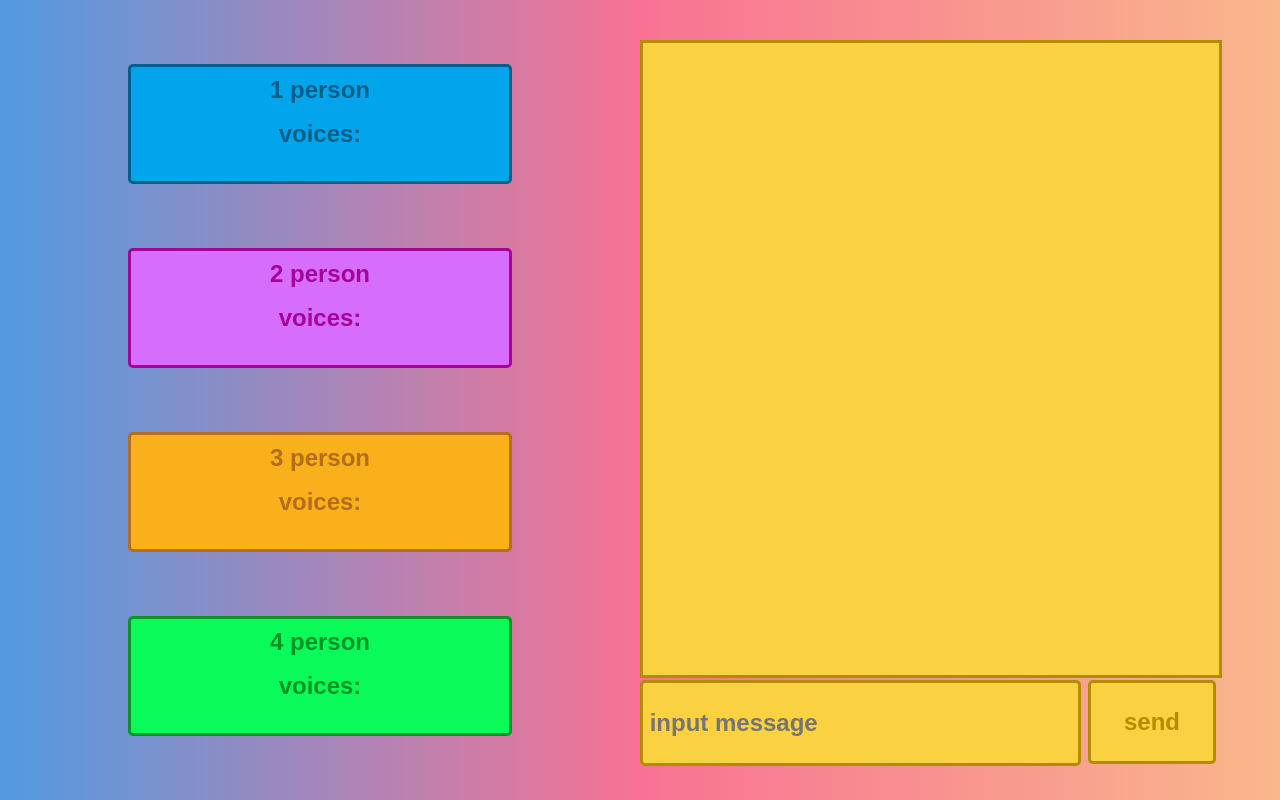
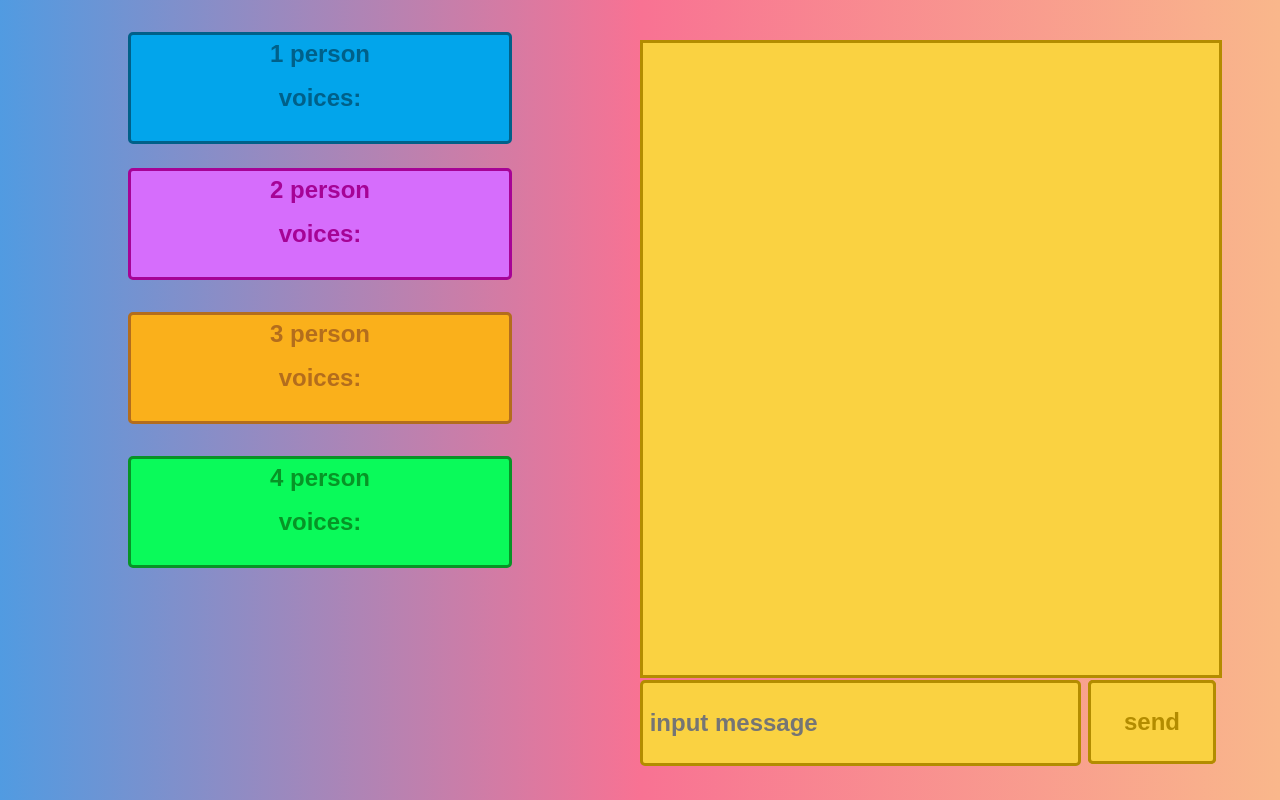
Before and after one commit to baitim/Voting, a Flask app: page / in a window 1280 px wide. Run offline with Flask 3, Linux system fonts and the light colour scheme; data that the repository does not hold is empty; parts of the project's set-up code (start-up, migrations or seed data) failed here and were passed over.

Commit message:
make js and refactor

```diff
--- a/app.py
+++ b/app.py
@@ -19,7 +19,6 @@ def main():
 @app.route('/btn', methods=['POST'])
 def btn():
    global voices
-   print(request.remote_addr)
    btn_ind = (int)(request.values.get('btn_ind'))
    if request.method == 'POST':
       if btn_ind != -1:
@@ -42,7 +41,6 @@ def msg():
       chat += "from " + str(request.remote_addr) + "\tat " + str(time_string) + "<br/>" + "\n"
       message_width = 34
       for i in range(int(len(message) / message_width) + 1):
-         print(i * message_width, i * (message_width + 1))
          left_border  = min(len(message), i * message_width)
          right_border = min(len(message), (i + 1) * message_width )
          chat += str(message[left_border:right_border]) + "<br/>" + "\n"
--- a/static/style.css
+++ b/static/style.css
@@ -88,7 +88,7 @@
     position: fixed;
     left: 10%;
     width: 30%;
-    height: 15%;
+    height: 14%;
     padding: 0;
     display: inline-block;
     line-height: 20px;
@@ -103,7 +103,7 @@
     transition: all 0.3s ease !important;
     font-weight: bolder;
 
-    top: 8%;
+    top: 4%;
     background-color: #02a5eb !important;
     color: #006089 !important;
     border: 3px solid #006089 !important;
@@ -120,7 +120,7 @@
     position: fixed;
     left: 10%;
     width: 30%;
-    height: 15%;
+    height: 14%;
     padding: 0;
     display: inline-block;
     line-height: 20px;
@@ -135,7 +135,7 @@
     transition: all 0.3s ease !important;
     font-weight: bolder;
 
-    top: 31%;
+    top: 21%;
     background-color: #d66dfc !important;
     color: #a60396 !important;
     border: 3px solid #a60396 !important;
@@ -152,7 +152,7 @@
     position: fixed;
     left: 10%;
     width: 30%;
-    height: 15%;
+    height: 14%;
     padding: 0;
     display: inline-block;
     line-height: 20px;
@@ -167,7 +167,7 @@
     transition: all 0.3s ease !important;
     font-weight: bolder;
 
-    top: 54%;
+    top: 39%;
     background-color: #fab01b !important;
     color: #b36d1d !important;
     border: 3px solid #b36d1d !important;
@@ -184,7 +184,7 @@
     position: fixed;
     left: 10%;
     width: 30%;
-    height: 15%;
+    height: 14%;
     padding: 0;
     display: inline-block;
     line-height: 20px;
@@ -198,7 +198,7 @@
     transition: all 0.3s ease !important;
     font-weight: bolder;
 
-    top:77%;
+    top:57%;
     background-color: #0afa5a !important;
     color: #079426 !important;
     border: 3px solid #079426 !important;
--- a/templates/index.html
+++ b/templates/index.html
@@ -6,88 +6,35 @@
         <title>Voting</title>
         <link rel="stylesheet", href="{{ url_for('static', filename='style.css') }}">
         <script src="https://ajax.googleapis.com/ajax/libs/jquery/3.5.1/jquery.min.js"></script>
+        <script src="{{ url_for('static', filename='script.js') }}"></script>
     </head>
     <body style=" background: linear-gradient(90deg, #519be1, #F87293, #F9B78B);">
 
-        <button onclick="on_btn_click(1);" class="button_1">
+        <button onclick="on_btn_voice_click(1);" class="button_1">
             1 person
             <p> voices: <div id="voices1"></div></p>
         </button>
 
-        <button onclick="on_btn_click(2);" class="button_2">
+        <button onclick="on_btn_voice_click(2);" class="button_2">
             2 person
             <p> voices: <div id="voices2"></div></p>
         </button>
 
-        <button onclick="on_btn_click(3);" class="button_3">
+        <button onclick="on_btn_voice_click(3);" class="button_3">
             3 person
             <p> voices: <div id="voices3"></div></p>
         </button>
 
-        <button onclick="on_btn_click(4);" class="button_4">
+        <button onclick="on_btn_voice_click(4);" class="button_4">
             4 person
             <p> voices: <div id="voices4"></div></p>
         </button>
 
         <div id="chat" name="chat" class="chat"></div>
         <input id="message" type="text" name="message" class="message" placeholder=" input message">
-        <button onclick="on_msg_click();" class="button_msg">send</button>
+        <button onclick="on_btn_msg_click();" class="button_msg">send</button>
 
-        <script>
-
-            function on_btn_click(btn_ind) {
-                $.ajax({
-                    type: "POST",
-                    url : "/btn",
-                    data: {'btn_ind': btn_ind},
-                    dataType: 'json',
-                    success: function(response) {
-                        $('#voices1').html(response.voices1)
-                        $('#voices2').html(response.voices2)
-                        $('#voices3').html(response.voices3)
-                        $('#voices4').html(response.voices4)
-                    },
-                    error: function(error) {
-                        console.log(error);
-                    }
-                });
-            };
-
-            function on_msg_click() {
-                $.ajax({
-                    type: "POST",
-                    url : "/msg",
-                    data: {'msg': document.getElementById('message').value},
-                    dataType: 'json',
-                    success: function(response) {
-                        $('#chat').html(response.chat)
-                        document.getElementById('message').value = ""
-                    },
-                    error: function(error) {
-                        console.log(error);
-                    }
-                });
-            };
-
-            setInterval(function() {
-                $.ajax({
-                    type: "POST",
-                    url : "/process",
-                    dataType: 'json',
-                    success: function(response) {
-                        $('#voices1').html(response.voices1)
-                        $('#voices2').html(response.voices2)
-                        $('#voices3').html(response.voices3)
-                        $('#voices4').html(response.voices4)
-                        $('#chat').html(response.chat)
-                    },
-                    error: function(error) {
-                        console.log(error);
-                    }
-                });
-            }, 100);
-
-        </script>
+        <button onclick="on_btn_msg_click();" class="button_msg">send</button>
 
     </body>
 </html>
```
Also changed, not shown: static/script.js (added, +51 -0 lines), 4 other files.
